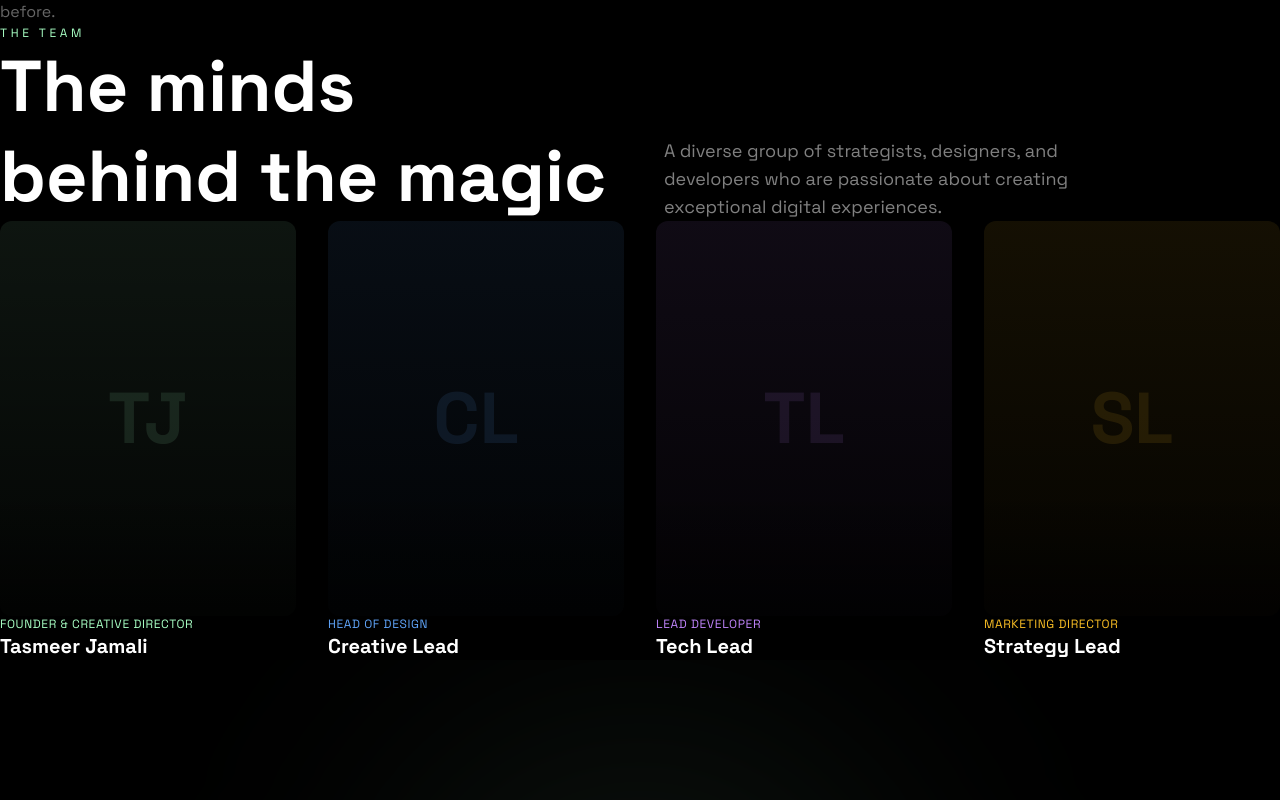
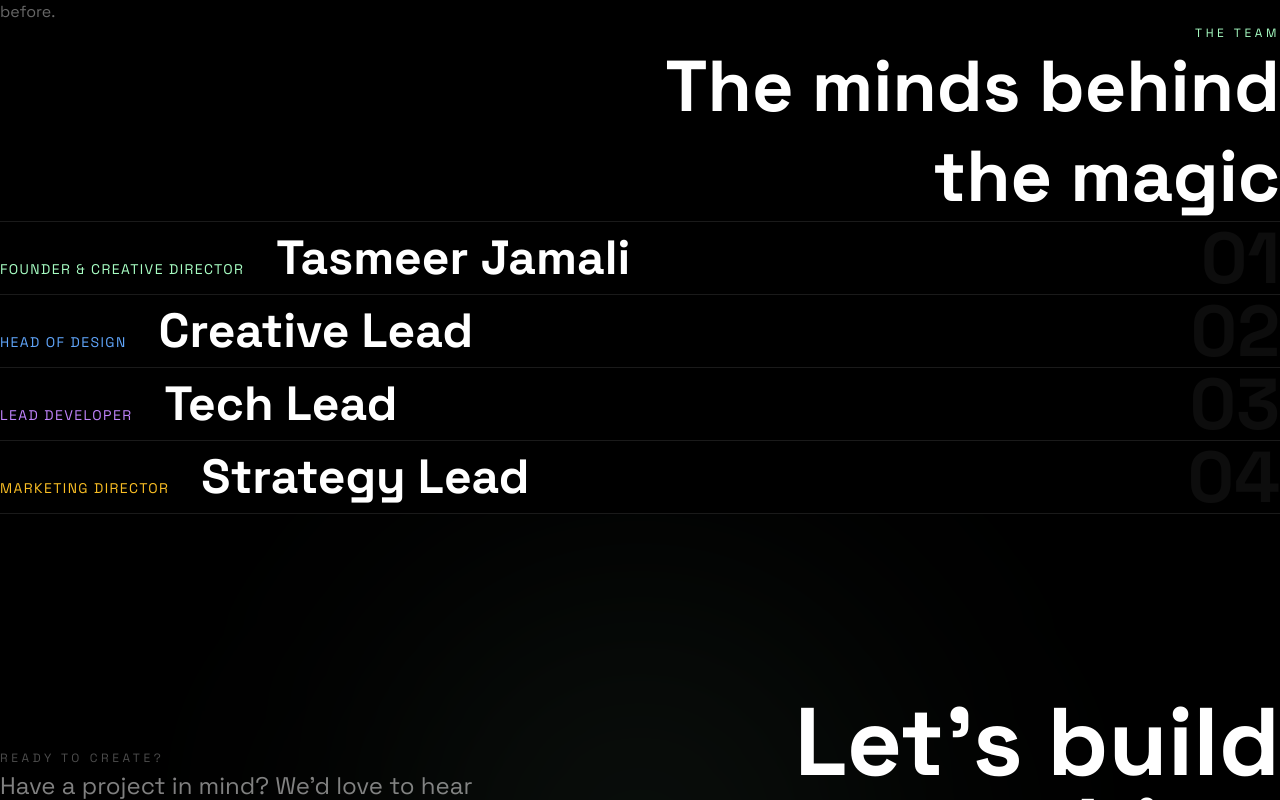
Before and after one commit to TasmeerJamali/OG-DIGITALS-, a Next.js app: page /about in a window 1280 px wide. Shown: the part 2000-2800 px from the top of the page. Built offline with nearby package versions, Linux system fonts and the light colour scheme.

Commit message:
Fix particle density, team section as minimal list, reversed CTA layout

```diff
--- a/src/app/about/page.tsx
+++ b/src/app/about/page.tsx
@@ -520,9 +520,9 @@ export default function AboutPage() {
             {/* ===== TEAM SECTION ===== */}
             <section className="py-40 relative overflow-hidden">
                 <div className="w-full px-6 md:px-12 lg:px-24">
-                    {/* Section header - split layout */}
-                    <div className="grid lg:grid-cols-2 gap-12 mb-24">
+                    {/* Section header - RIGHT aligned for variety */}
                     <motion.div
+                        className="text-right mb-24"
                         initial={{ opacity: 0, y: 30 }}
                         whileInView={{ opacity: 1, y: 0 }}
                         transition={{ duration: 0.8 }}
@@ -532,78 +532,44 @@ export default function AboutPage() {
                             The Team
                         </span>
                         <h2 className="text-5xl md:text-6xl lg:text-7xl font-bold text-white leading-tight">
-                                The minds<br />behind the magic
+                            The minds behind<br />the magic
                         </h2>
                     </motion.div>
 
-                        <motion.div
-                            className="flex items-end"
-                            initial={{ opacity: 0, y: 30 }}
-                            whileInView={{ opacity: 1, y: 0 }}
-                            transition={{ duration: 0.8, delay: 0.2 }}
-                            viewport={{ once: true }}
-                        >
-                            <p className="text-lg text-white/50 max-w-md">
-                                A diverse group of strategists, designers, and developers
-                                who are passionate about creating exceptional digital experiences.
-                            </p>
-                        </motion.div>
-                    </div>
-
-                    {/* Team grid - larger cards */}
-                    <div className="grid md:grid-cols-2 lg:grid-cols-4 gap-8">
+                    {/* Team - Clean horizontal list */}
+                    <div className="space-y-0">
                         {team.map((member, i) => (
                             <motion.div
                                 key={member.name}
-                                className="group"
-                                initial={{ opacity: 0, y: 50 }}
-                                whileInView={{ opacity: 1, y: 0 }}
-                                transition={{ duration: 0.8, delay: i * 0.1 }}
+                                className="group border-t border-white/10 py-8 md:py-12"
+                                initial={{ opacity: 0, x: i % 2 === 0 ? -50 : 50 }}
+                                whileInView={{ opacity: 1, x: 0 }}
+                                transition={{ duration: 0.6, delay: i * 0.1 }}
                                 viewport={{ once: true }}
                             >
-                                {/* Card */}
-                                <div
-                                    className="relative aspect-[3/4] rounded-xl overflow-hidden mb-6"
-                                    style={{
-                                        background: `linear-gradient(180deg, ${member.color}15 0%, ${member.color}05 100%)`,
-                                    }}
-                                >
-                                    {/* Hover glow */}
-                                    <motion.div
-                                        className="absolute inset-0 opacity-0 group-hover:opacity-100 transition-opacity duration-500"
-                                        style={{
-                                            background: `radial-gradient(circle at 50% 100%, ${member.color}30 0%, transparent 60%)`,
-                                        }}
-                                    />
-
-                                    {/* Initials placeholder */}
-                                    <div className="absolute inset-0 flex items-center justify-center">
+                                <div className="flex flex-col md:flex-row md:items-center md:justify-between gap-4">
+                                    {/* Left - Name and role */}
+                                    <div className="flex flex-col md:flex-row md:items-baseline gap-2 md:gap-8">
                                         <span
-                                            className="text-7xl font-bold opacity-10"
-                                            style={{ color: member.color }}
-                                        >
-                                            {member.name.split(' ').map(n => n[0]).join('')}
-                                        </span>
-                                    </div>
-
-                                    {/* Bottom gradient */}
-                                    <div className="absolute bottom-0 left-0 right-0 h-32 bg-gradient-to-t from-black/50 to-transparent" />
-                                </div>
-
-                                {/* Info */}
-                                <div>
-                                    <span
-                                        className="text-xs uppercase tracking-wider block mb-2"
+                                            className="text-sm uppercase tracking-widest"
                                             style={{ color: member.color }}
                                         >
                                             {member.role}
                                         </span>
-                                    <h3 className="text-xl font-bold text-white group-hover:text-[#a8ffc4] transition-colors">
+                                        <h3 className="text-3xl md:text-4xl lg:text-5xl font-bold text-white group-hover:text-[#a8ffc4] transition-colors duration-300">
                                             {member.name}
                                         </h3>
                                     </div>
+
+                                    {/* Right - Number */}
+                                    <span className="text-6xl md:text-7xl font-bold text-white/5">
+                                        0{i + 1}
+                                    </span>
+                                </div>
                             </motion.div>
                         ))}
+                        {/* Bottom border */}
+                        <div className="border-t border-white/10" />
                     </div>
                 </div>
             </section>
@@ -615,7 +581,7 @@ export default function AboutPage() {
                     <motion.div
                         className="absolute top-1/2 left-1/2 -translate-x-1/2 -translate-y-1/2 w-[800px] h-[800px] rounded-full"
                         style={{
-                            background: "radial-gradient(circle, rgba(168,255,196,0.1) 0%, transparent 60%)",
+                            background: "radial-gradient(circle, rgba(168,255,196,0.08) 0%, transparent 60%)",
                             filter: "blur(100px)",
                         }}
                         animate={{ scale: [1, 1.2, 1] }}
@@ -624,8 +590,9 @@ export default function AboutPage() {
                 </div>
 
                 <div className="w-full px-6 md:px-12 lg:px-24 relative z-10">
+                    {/* REVERSED LAYOUT - CTA on LEFT, headline on RIGHT */}
                     <div className="grid lg:grid-cols-2 gap-16 items-center">
-                        {/* Left - Headline */}
+                        {/* Left - CTA */}
                         <motion.div
                             initial={{ opacity: 0, x: -50 }}
                             whileInView={{ opacity: 1, x: 0 }}
@@ -635,22 +602,8 @@ export default function AboutPage() {
                             <span className="text-xs uppercase tracking-[0.3em] text-white/30 block mb-8">
                                 Ready to Create?
                             </span>
-                            <h2 className="text-5xl md:text-6xl lg:text-7xl xl:text-8xl font-bold text-white leading-[0.95]">
-                                Let&apos;s build<br />
-                                something<br />
-                                <span className="text-[#a8ffc4]">extraordinary</span>
-                            </h2>
-                        </motion.div>
 
-                        {/* Right - CTA */}
-                        <motion.div
-                            className="lg:pl-16"
-                            initial={{ opacity: 0, x: 50 }}
-                            whileInView={{ opacity: 1, x: 0 }}
-                            transition={{ duration: 0.8, delay: 0.2 }}
-                            viewport={{ once: true }}
-                        >
-                            <p className="text-xl text-white/50 mb-12 leading-relaxed">
+                            <p className="text-xl md:text-2xl text-white/50 mb-12 leading-relaxed max-w-lg">
                                 Have a project in mind? We&apos;d love to hear about it.
                                 Let&apos;s discuss how we can help you achieve your goals.
                             </p>
@@ -684,6 +637,21 @@ export default function AboutPage() {
                                 </motion.div>
                             </Link>
                         </motion.div>
+
+                        {/* Right - Headline */}
+                        <motion.div
+                            className="text-right"
+                            initial={{ opacity: 0, x: 50 }}
+                            whileInView={{ opacity: 1, x: 0 }}
+                            transition={{ duration: 0.8, delay: 0.2 }}
+                            viewport={{ once: true }}
+                        >
+                            <h2 className="text-5xl md:text-6xl lg:text-7xl xl:text-8xl font-bold text-white leading-[0.95]">
+                                Let&apos;s build<br />
+                                something<br />
+                                <span className="text-[#a8ffc4]">extraordinary</span>
+                            </h2>
+                        </motion.div>
                     </div>
                 </div>
             </section>
--- a/src/components/ParticleNet.tsx
+++ b/src/components/ParticleNet.tsx
@@ -19,11 +19,11 @@ interface ParticleNetProps {
 }
 
 export default function ParticleNet({
-    particleCount = 80,
-    particleColor = "rgba(168, 255, 196, 0.6)",
-    lineColor = "rgba(168, 255, 196, 0.15)",
-    maxDistance = 150,
-    mouseRadius = 200,
+    particleCount = 40,
+    particleColor = "rgba(168, 255, 196, 0.5)",
+    lineColor = "rgba(168, 255, 196, 0.08)",
+    maxDistance = 200,
+    mouseRadius = 250,
 }: ParticleNetProps) {
     const canvasRef = useRef<HTMLCanvasElement>(null);
     const particlesRef = useRef<Particle[]>([]);
```
Lines whose indentation alone changed are shown as unchanged.
